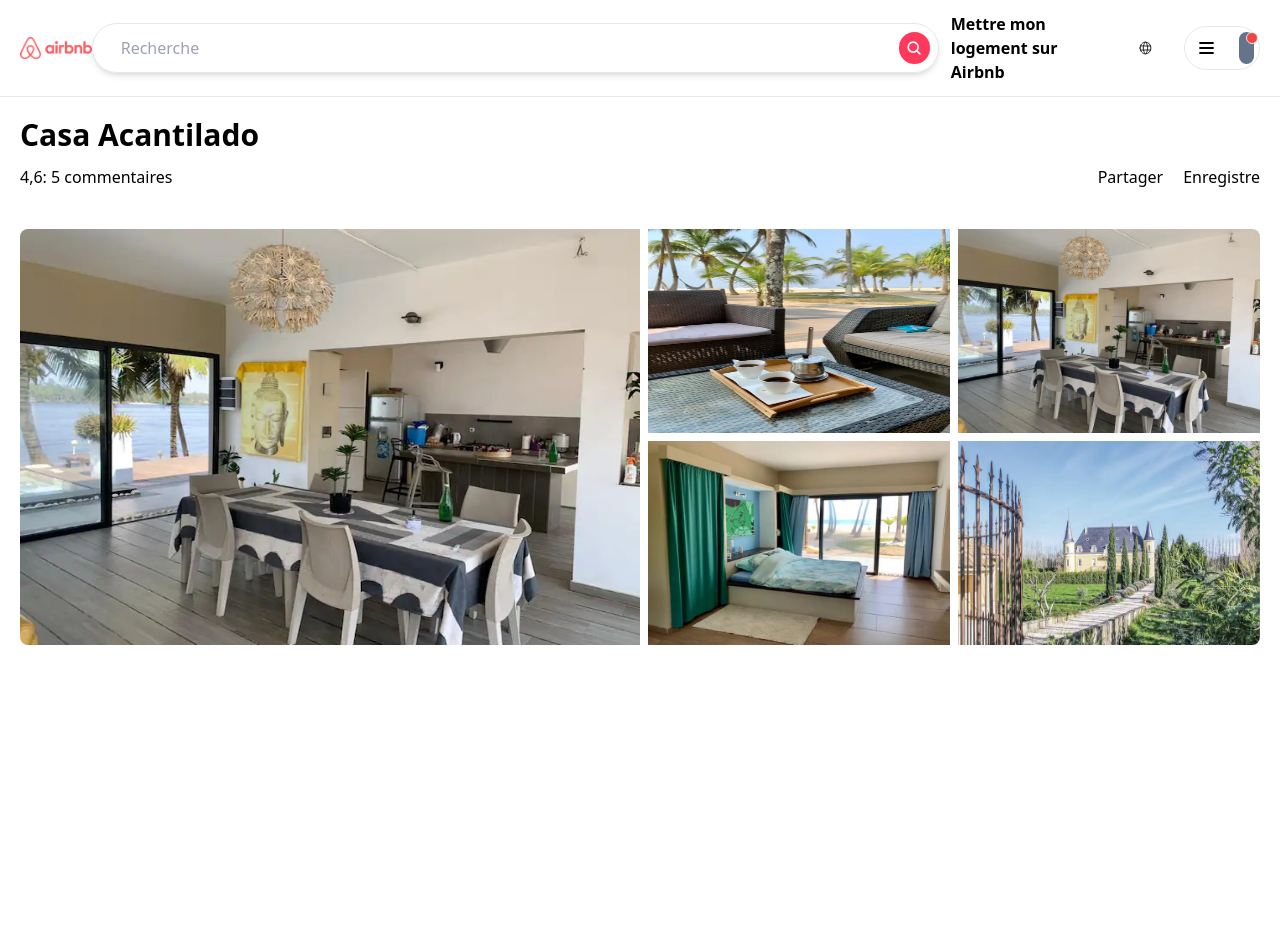
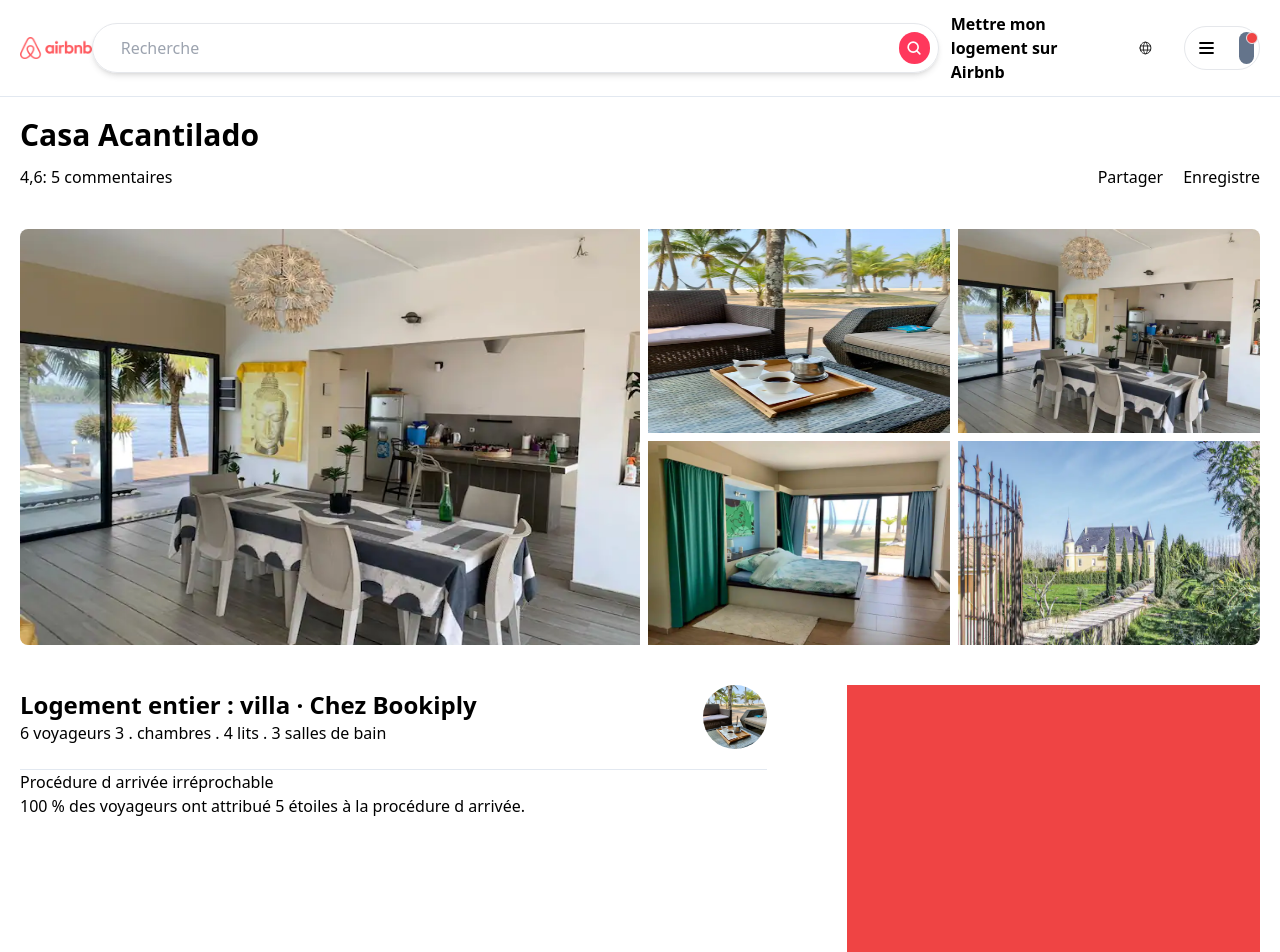
Before and after one commit to moasko/airbnb-clone, a Next.js app: page /details in a window 1280 px wide. Shown: the top 952 px of the page. Before the commit the page ends 800 px from the top, so only its background shows below. Built offline with nearby package versions, Linux system fonts and the light colour scheme.

Commit message:
Update details.js

```diff
--- a/pages/details.js
+++ b/pages/details.js
@@ -25,24 +25,80 @@ function Details() {
 
         <div className="overflow-hidden rounded-lg flex flex-row  w-full h-[calc(60vh_-_64px)] mt-10">
           <div className="w-1/2 h-full relative">
-            <Image className="object-fill transition hover:scale-125" alt="vide" fill src={"/2.webp"} />
+            <Image
+              className="object-fill transition hover:scale-125"
+              alt="vide"
+              fill
+              src={"/2.webp"}
+            />
           </div>
 
           <div className="w-1/2 grid grid-cols-2 grid-rows-2 gap-2 pl-2 h-full caret-lime-500">
             <div className="relative overflow-hidden">
-              <Image className="object-fill transition hover:scale-125" alt="vide" fill src={"/1.webp"} />
+              <Image
+                className="object-fill transition hover:scale-125"
+                alt="vide"
+                fill
+                src={"/1.webp"}
+              />
             </div>
             <div className="relative overflow-hidden">
-              <Image className="object-fill transition hover:scale-125" alt="vide" fill src={"/2.webp"} />
+              <Image
+                className="object-fill transition hover:scale-125"
+                alt="vide"
+                fill
+                src={"/2.webp"}
+              />
             </div>
             <div className="relative overflow-hidden">
-              <Image className="object-fill transition hover:scale-125" alt="vide" fill src={"/3.webp"} />
+              <Image
+                className="object-fill transition hover:scale-125"
+                alt="vide"
+                fill
+                src={"/3.webp"}
+              />
             </div>
             <div className="relative overflow-hidden">
-              <Image className="object-fill transition hover:scale-125" alt="vide" fill src={"/4.webp"} />
+              <Image
+                className="object-fill transition hover:scale-125"
+                alt="vide"
+                fill
+                src={"/4.webp"}
+              />
             </div>
           </div>
         </div>
+
+        <div className="w-full mt-10 flex flex-row">
+          <div className="w-2/3 pr-20">
+            <div className="w-full border-b flex justify-between items-center border-b-slate-200 pb-5">
+              <div>
+                <h2 className="font-semibold text-2xl">
+                  Logement entier : villa ⸱ Chez Bookiply
+                </h2>
+                <span>
+                  6 voyageurs 3 . chambres . 4 lits . 3 salles de bain
+                </span>
+              </div>
+              <div className=" w-16 h-16 rounded-full overflow-hidden relative">
+                <Image src={"/1.webp"} fill alt="kj" />
+              </div>
+            </div>
+
+            <div>
+                <div>
+                    <div></div>
+                    <div>
+                        <h3>Procédure d arrivée irréprochable</h3>
+                        <p>100 % des voyageurs ont attribué 5 étoiles à la procédure d arrivée.</p>
+                    </div>
+                </div>
+            </div>
+          </div>
+          <div className="w-1/3 h-96 bg-red-500"></div>
+        </div>
+
+
       </main>
     </div>
   );
```
